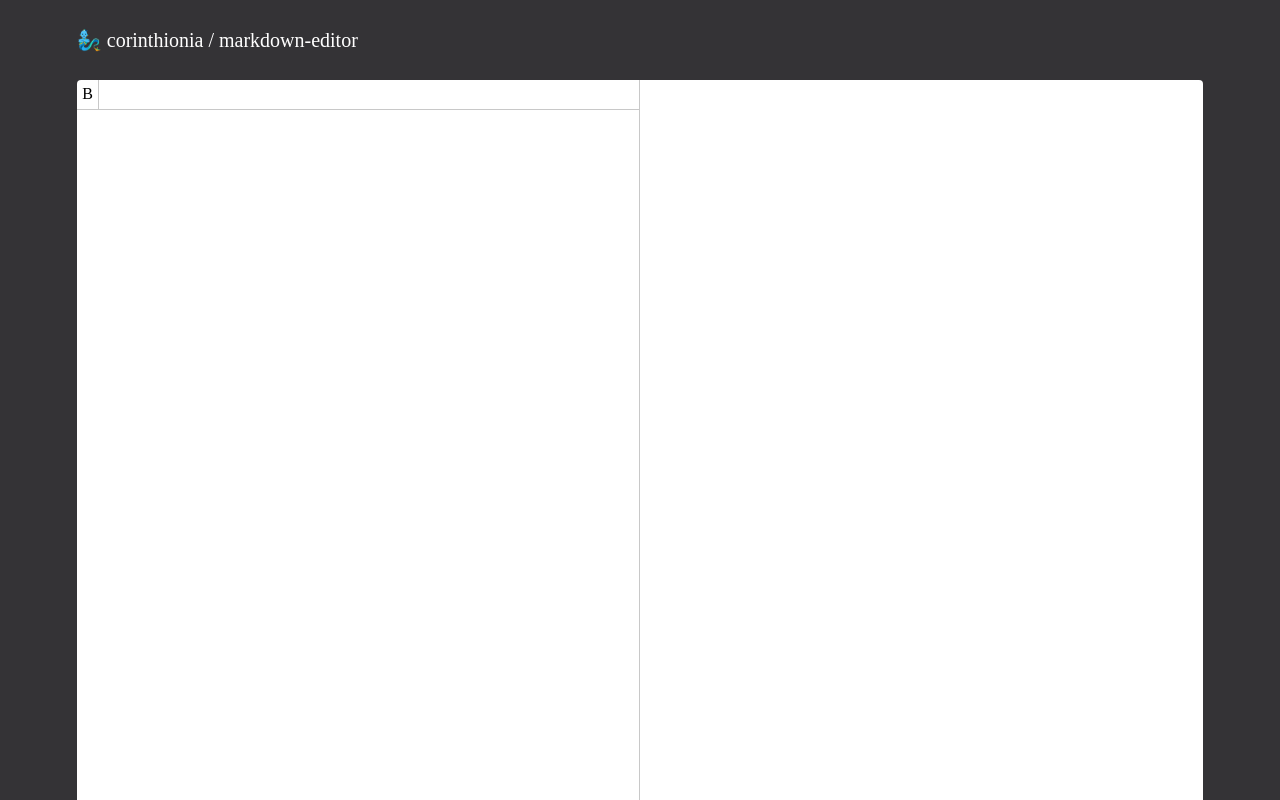
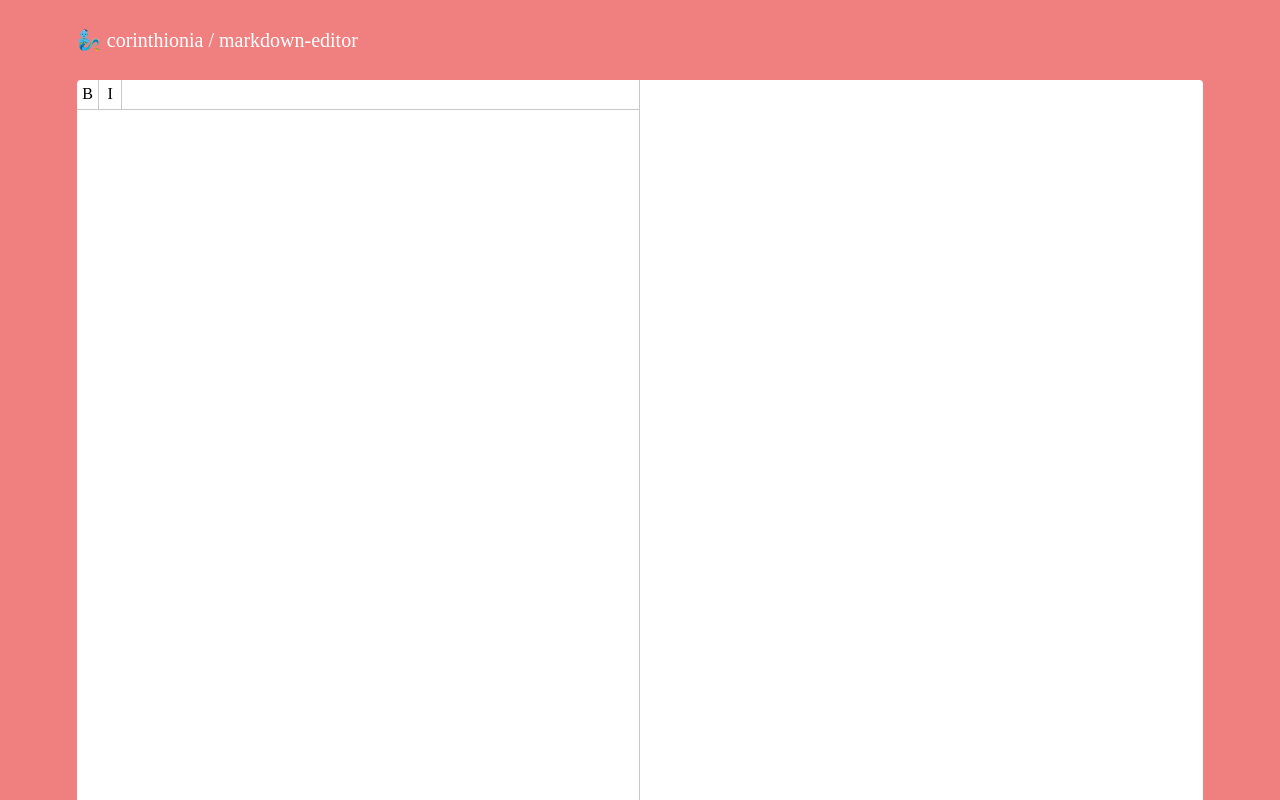
Before and after one commit to corinthionia/markdown-editor, a React (Create React App) app: page / in a window 1280 px wide. Built offline with nearby package versions, Linux system fonts and the light colour scheme.

Commit message:
:recycle: [refactor] add custom hook

```diff
--- a/src/components/editor/Buttons.js
+++ b/src/components/editor/Buttons.js
@@ -1,29 +1,13 @@
-import { useContext } from 'react';
 import styled from 'styled-components';
 import COLORS from '../../constants/COLORS';
 
-import { InputContext } from '../../contexts/InputContext';
-import { SelectionContext } from '../../contexts/SelectionContext';
+import useButtonClick from '../../hooks/useButtonClick';
 
 const Buttons = () => {
-  const { inputText, setInputTextHandler } = useContext(InputContext);
-  const { selectionStart, selectionEnd } = useContext(SelectionContext);
-
-  const handleClickBoldBtn = () => {
-    if (selectionEnd - selectionStart !== 0) {
-      setInputTextHandler(
-        inputText.slice(0, selectionStart) +
-          '**' +
-          inputText.slice(selectionStart, selectionEnd) +
-          '**' +
-          inputText.slice(selectionEnd, inputText.length)
-      );
-    }
-  };
-
   return (
     <Wrapper>
-      <Btn onClick={handleClickBoldBtn}>B</Btn>
+      <Btn onClick={useButtonClick('**', '**')}>B</Btn>
+      <Btn onClick={useButtonClick('_', '_')}>I</Btn>
     </Wrapper>
   );
 };
@@ -32,6 +16,9 @@ const Wrapper = styled.div`
   width: 100%;
   height: 4%;
   border-bottom: 1px solid ${COLORS.border};
+
+  display: flex;
+  flex-direction: row;
 `;
 
 const Btn = styled.button`
--- a/src/constants/COLORS.js
+++ b/src/constants/COLORS.js
@@ -1,6 +1,7 @@
 const COLORS = {
   // background: '#514d5c',
-  background: '#343336',
+  // background: '#343336',
+  background: 'lightcoral',
   border: '#c8c8c8',
 
   white: '#ffffff',
--- /dev/null
+++ b/src/hooks/useButtonClick.js
@@ -0,0 +1,24 @@
+import { useContext } from 'react';
+import { InputContext } from '../contexts/InputContext';
+import { SelectionContext } from '../contexts/SelectionContext';
+
+const useButtonClick = (insertedCharStart, insertedCharEnd) => {
+  const { inputText, setInputTextHandler } = useContext(InputContext);
+  const { selectionStart, selectionEnd } = useContext(SelectionContext);
+
+  const handleClickButton = () => {
+    if (selectionEnd - selectionStart !== 0) {
+      setInputTextHandler(
+        inputText.slice(0, selectionStart) +
+          insertedCharStart +
+          inputText.slice(selectionStart, selectionEnd) +
+          insertedCharEnd +
+          inputText.slice(selectionEnd, inputText.length)
+      );
+    }
+  };
+
+  return handleClickButton;
+};
+
+export default useButtonClick;
```
